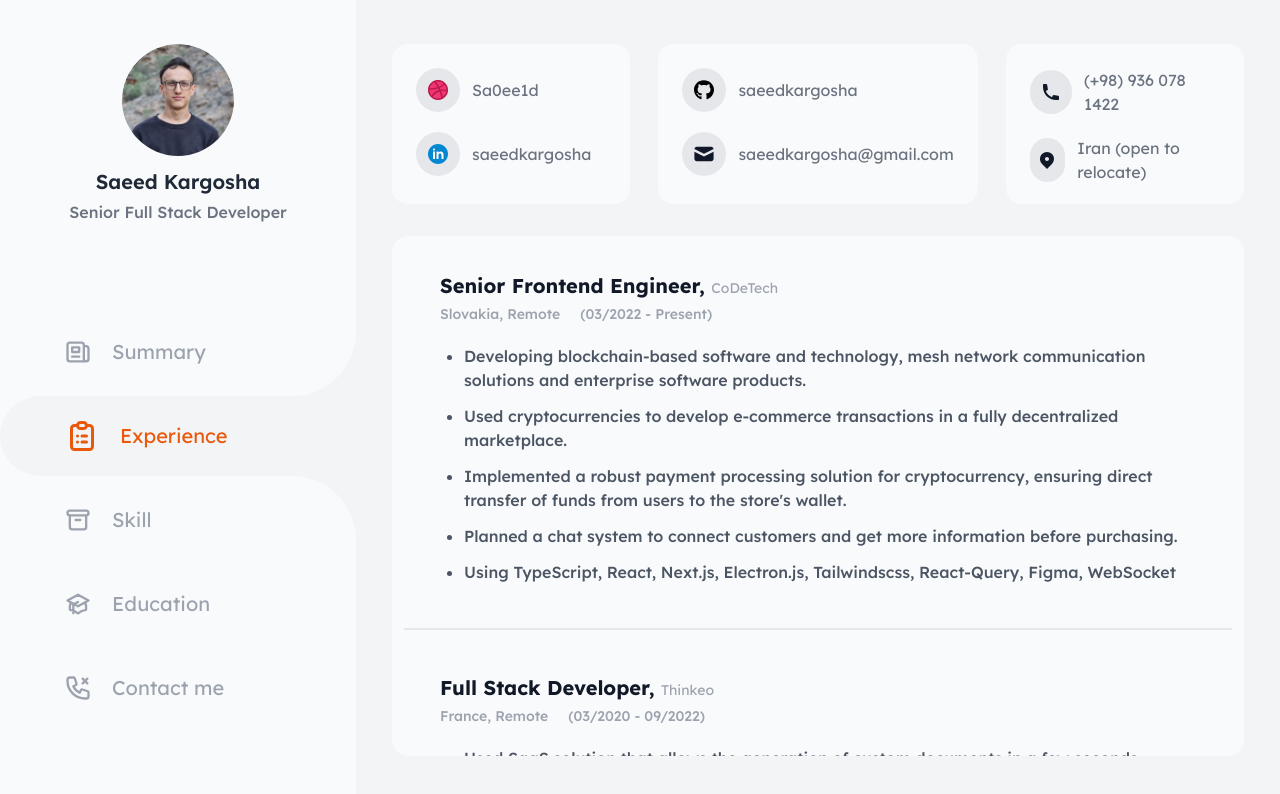
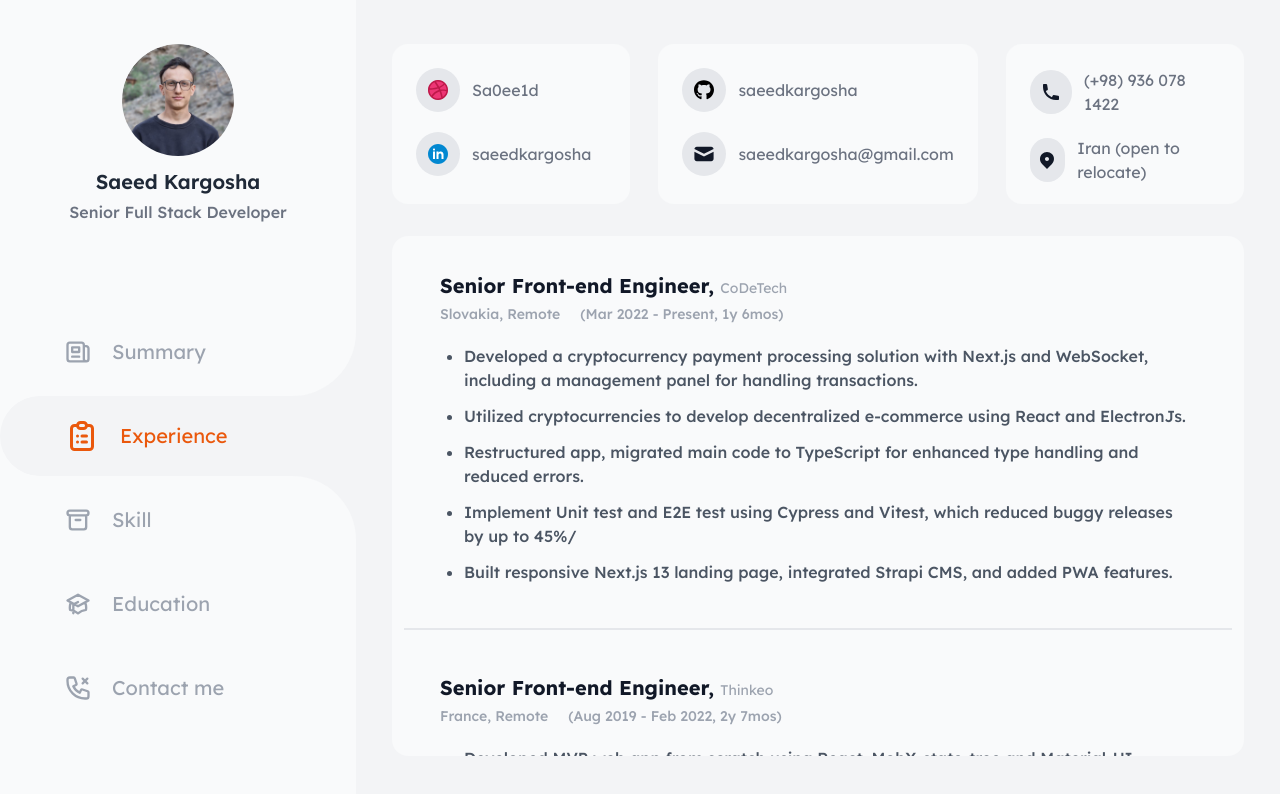
Before and after one commit to saeedkargosha/resume, a Next.js app: page /experience in a window 1280 px wide. Shown: the top 794 px of the page. Built offline with nearby package versions, Linux system fonts and the light colour scheme.

Commit message:
Update summary and experinces

```diff
--- a/app/experience/data.ts
+++ b/app/experience/data.ts
@@ -11,71 +11,69 @@ export type Experience = {
 
 export const experiences: Experience[] = [
   {
-    title: 'Senior Frontend Engineer',
+    title: 'Senior Front-end Engineer',
     company: 'CoDeTech',
     country: 'Slovakia',
     type: 'Remote',
-    start: '03/2022',
-    end: 'Present',
+    start: 'Mar 2022',
+    end: 'Present, 1y 6mos',
     link: 'https://codetech.cc',
     bulletPoints: [
-      'Developing blockchain-based software and technology, mesh network communication solutions and enterprise software products.',
-      'Used cryptocurrencies to develop e-commerce transactions in a fully decentralized marketplace.',
-      "Implemented a robust payment processing solution for cryptocurrency, ensuring direct transfer of funds from users to the store's wallet.",
-      'Planned a chat system to connect customers and get more information before purchasing.',
-      'Using TypeScript, React, Next.js, Electron.js, Tailwindscss, React-Query, Figma, WebSocket',
+      'Developed a cryptocurrency payment processing solution with Next.js and WebSocket, including a management panel for handling transactions.',
+      'Utilized cryptocurrencies to develop decentralized e-commerce using React and ElectronJs.',
+      'Restructured app, migrated main code to TypeScript for enhanced type handling and reduced errors.',
+      'Implement Unit test and E2E test using Cypress and Vitest, which reduced buggy releases by up to 45%/',
+      'Built responsive Next.js 13 landing page, integrated Strapi CMS, and added PWA features.',
     ],
   },
   {
-    title: 'Full Stack Developer',
+    title: 'Senior Front-end Engineer',
     company: 'Thinkeo',
     country: 'France',
     type: 'Remote',
-    start: '03/2020',
-    end: '09/2022',
-    link: 'https://www.thinkeo.io/',
+    start: 'Aug 2019',
+    end: 'Feb 2022, 2y 7mos',
+    link: 'https://www.thinkeo.io',
     bulletPoints: [
-      'Used SaaS solution that allows the generation of custom documents in a few seconds.',
-      'Redesigned the custom documents with Slate.js and GraphQL instead of using Draft.js which helped us to improve +40% development.',
-      'Gained +60% smooth customer editor by using optimistic updates and Apollo Client.',
-      'Controlled nested attributes and content on the front-end side to reduce processing on the back end by 35%.',
-      'Optimized the app by removing CSS-in-JS Components to pure components with Tailwindcss and CSS Module to reduce +45% JavaScript execution and smaller bundle sizes.',
-      'Published the Office plugin to reduce +90% of customer complaints who are using Microsoft Office.',
+      'Developed MVP web app from scratch using React, MobX-state-tree and Material-UI.',
+      'Improved the custom documents(advanced rich text editor) with Slate.js instead of Draft.js.',
+      'Gained +60% smooth customer editor by using optimistic updates and Apollo GraphQL.',
+      'Optimized app performance by converting CSS-in-JS to pure CSS, reducing JS execution and bundle sizes by +45.',
+      'Published the Office plugin to reduce +90% of customer satisfaction who are using Microsoft Office.',
       'Achieved this startup to get +4 investments with the generation of custom documents.',
-      'Using TypeScript, React, Nest.js, GraphQL, Postgres, Prisma, Slate.js, Cypress, Tailwindscss, and CSS Module.',
+      'Achieved 74% test coverage through Cypress E2E and unit testing, enhancing code maintainability.',
+      "Leveraged Sentry's features to quickly identify and resolve issues in the application.",
     ],
   },
   {
-    title: 'Lead Frontend Engineer',
+    title: 'Front-end and React Native Developer',
     company: 'Areatak',
     country: 'Tehran, Iran',
-    type: 'Hybird',
-    start: '10/2019',
-    end: '07/2020',
-    link: 'https://areatak.com/',
+    type: 'Onsite',
+    start: 'Jul 2018',
+    end: ' Jul 2019, 1y 1mo',
+    link: 'https://areatak.com',
     bulletPoints: [
-      'Designed and implemented customer authentication and identification services (KYC) in the form of inter-bank, issuing, and management of tokens and cryptocurrencies.',
-      'Reimplemented RSA library into Swift and Android, making a bridge for React Native.',
-      'Developed an Admin Panel for identifying users using React and Ant Design, streamlining the process of user identification and management.',
-      "Mentored junior front-end developers and was actively involved in the hiring process, ensuring the development team's growth and the company's success.",
-      'Using TypeScript, React-Native, Redux, Redux-Thunk, REST FULL, Encrypt Storage, and StyledCompoents.',
+      'Reimplemented the "RSA-react-native" library for Swift and Android, creating a React Native bridge.',
+      'Mentored 4+ juniors, engaged in hiring, regularly reviewed code, provided feedback and suggested improvements for quality.',
+      'Led web and mobile app development, implementing Agile and Scrum for 20% improved project delivery.',
+      'Created a KYC app on a private blockchain using React Native and Redux, streamlining identity verification processes.',
     ],
   },
   {
-    title: 'React Developer',
+    title: 'Front-end Developer',
     company: 'AppTech',
     country: 'Tehran, Iran',
-    type: 'Hybird',
-    start: '09/2018',
-    end: '09/2019',
-    link: 'http://www.app-tech.ir/',
+    type: 'Onsite',
+    start: 'Aug 2016',
+    end: 'Jun 2018, 1y 11mos',
+    link: 'http://www.app-tech.ir',
     bulletPoints: [
-      'Collaborated and maintained the company’s startup and 3 outsourced projects from Upwork and Freelancer.com for end-clients and startups such as React Native, React, Vue, Swift, Landing pages, and pure JS projects.',
-      'Worked closely with an agile team of 30 members.',
-      'Managed 3 projects and mentored other developers (med, senior) and review the code and merged requests them.',
-      'Developed a club management system with an in-app chat system for the United States For Mobile Application and Admin Panel (Trainer).',
-      'Programmed e-commerce and customer club by searching stores with Mapbox(OffPlus).',
-      'Using TypeScript, React, ReactNative, WebSocket, CodePush, Firebase, Maps, Redux, UnitTest',
+      'Developed and maintained company’s startup and outsourced projects from Upwork and freelancer.com for end clients and startups using React Native, React, and pure JS.',
+      'Designed and developed a React Native shopping app for Android and iOS, along with a customer club feature, resulting in a 20% increase in sales [https://www.offplus.ir/app].',
+      'Upgraded and refactored legacy React and React Native fitness app for improved local trainer discovery, enhancing user experience [https://www.sendmeatrainer.com].',
+      'Collaborated with 30-member agile team. Managed meetings, stand-ups, QA, branching, and multiple environments for success.',
+      'Created a real-time educational game utilizing React Native and Node.js, designed to assess and enhance vocabulary skills.',
     ],
   },
 ]
--- a/app/page.tsx
+++ b/app/page.tsx
@@ -3,23 +3,7 @@ export default function Home() {
     <div className='lg:py-6 lg:px-9'>
       <p className='text-neutral-600 font-medium text-sm leading-7 lg:text-xl lg:leading-[50px]'>
         {
-          'I am a self-taught JavaScript developer with over 7 years of programming experience. I have worked on multiple international projects of various scales in mobile, web apps, and backend development.'
-        }
-        <br />
-        {
-          'My diverse background enables me to contribute across the entire stack, but my greatest strengths lie in front-end development.'
-        }
-        <br />
-        {
-          'I have good knowledge of UI design, which allows me to bridge the gap between design and development. As a developer, I know how to deliver productive and maintainable software and take ownership of the quality of my work.'
-        }
-        <br />
-        {
-          'Throughout my career, I have worked on various projects, including decentralized systems, e-commerce, and text-rich editors. I am well-versed in agile development processes and have utilized tools such as JIRA in most of my positions.'
-        }
-        <br />
-        {
-          'I am passionate about my work and constantly strive to improve. I am always open to constructive criticism and feedback, as I believe they are essential parts of personal and professional growth.'
+          'Experienced Senior Frontend Engineer skilled in web application development with a strong focus on TypeScript, React, and Next.js. With 7 years of experience, I possess a solid background in both backend and UI design, allowing me to effectively bridge the gap between design and development. My portfolio includes successful projects involving decentralized systems, e-commerce, and SaaS applications. Proficient in agile development methodologies, I have efficiently utilized tools like JIRA throughout my career. I take great pride in delivering productive and maintainable software while taking full ownership of the quality of my work.'
         }
       </p>
     </div>
```
